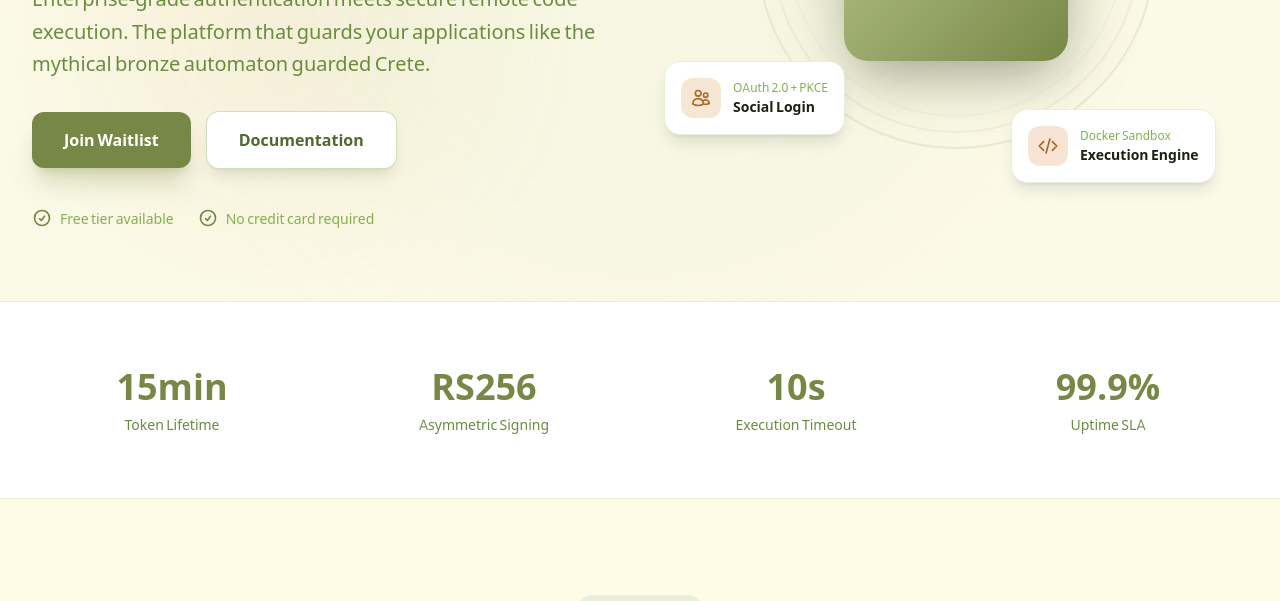
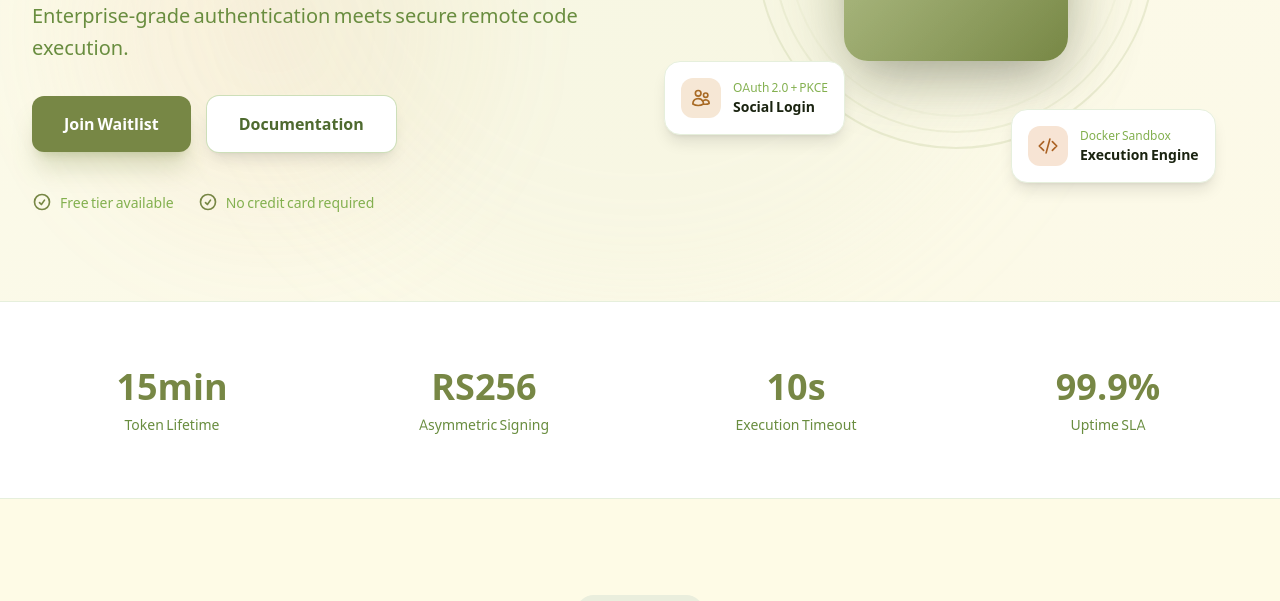
Before and after one commit to ZafTec/project_talos, an Astro site in the folder landing_page/: page / in a window 1280 px wide. Shown: the part 499-1100 px from the top of the page. Built offline with nearby package versions, Linux system fonts and the light colour scheme; Astro itself is replaced by a stand-in of ours.

Commit message:
feat: simplify description in Hero component for clarity

```diff
--- a/landing_page/src/components/Hero.astro
+++ b/landing_page/src/components/Hero.astro
@@ -45,7 +45,7 @@ import logoImage from '@/assets/logo.jpg';
         </h1>
 
         <p class="text-lg sm:text-xl leading-relaxed text-black-forest-600 dark:text-black-forest-300 mb-8 max-w-xl mx-auto lg:mx-0">
-          Enterprise-grade authentication meets secure remote code execution. The platform that guards your applications like the mythical bronze automaton guarded Crete.
+          Enterprise-grade authentication meets secure remote code execution.
         </p>
 
         <div class="flex flex-col sm:flex-row items-center justify-center lg:justify-start gap-4">
```
